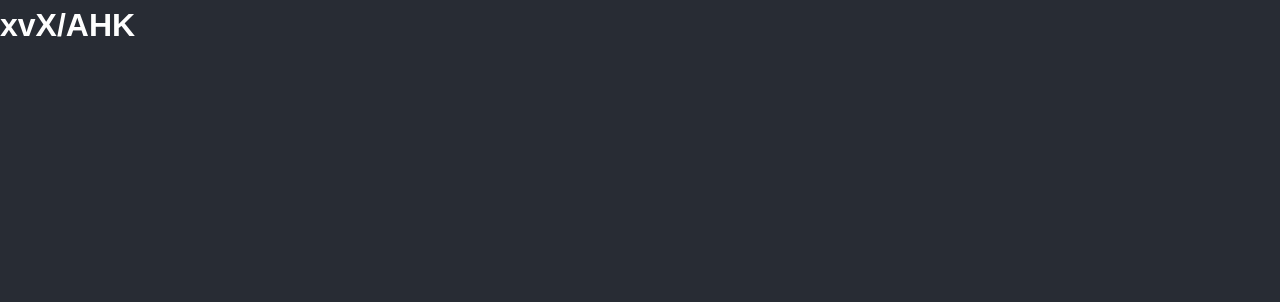
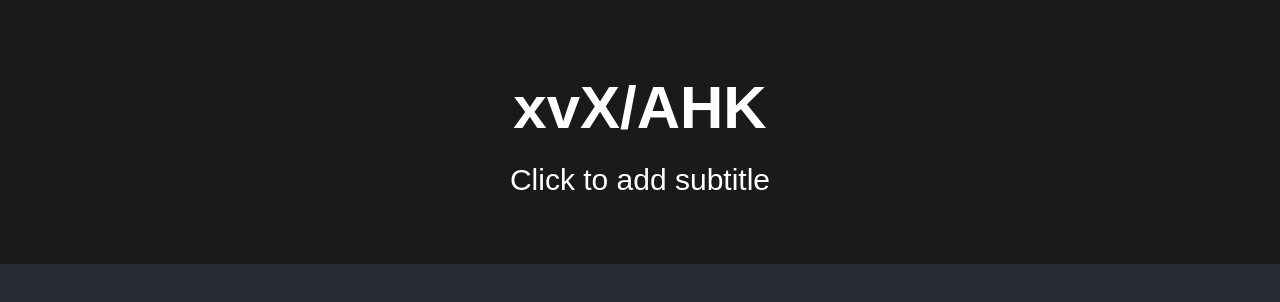
Before and after one commit to Libre-X-Project/libre-x-project.github.io, a plain HTML site: page index.html in a window 1280 px wide. Drawn offline with Linux system fonts and the light colour scheme.

Commit message:
Update index.html

```diff
--- a/index.html
+++ b/index.html
@@ -8,5 +8,8 @@
 </head>
 
 <body>
-  <h1>xvX/AHK</h1>
+    <div class="header">
+        <h1>xvX/AHK</h1>
+        <p>Click to add subtitle</p>
+    </div>
 </body>
```
